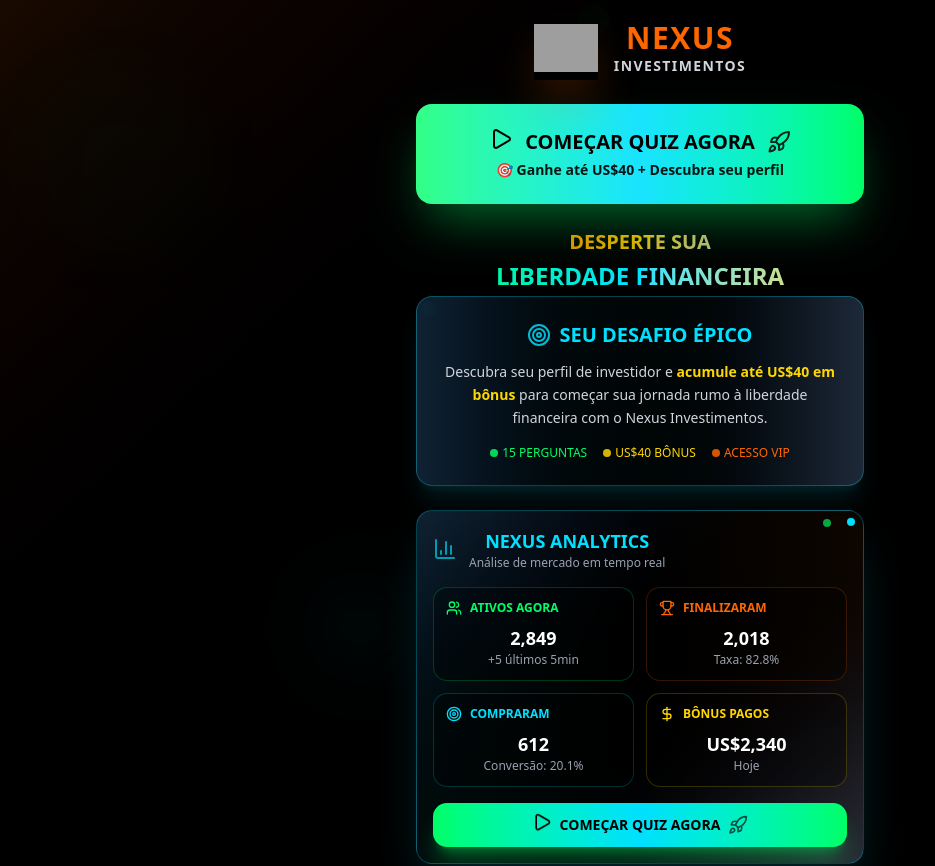
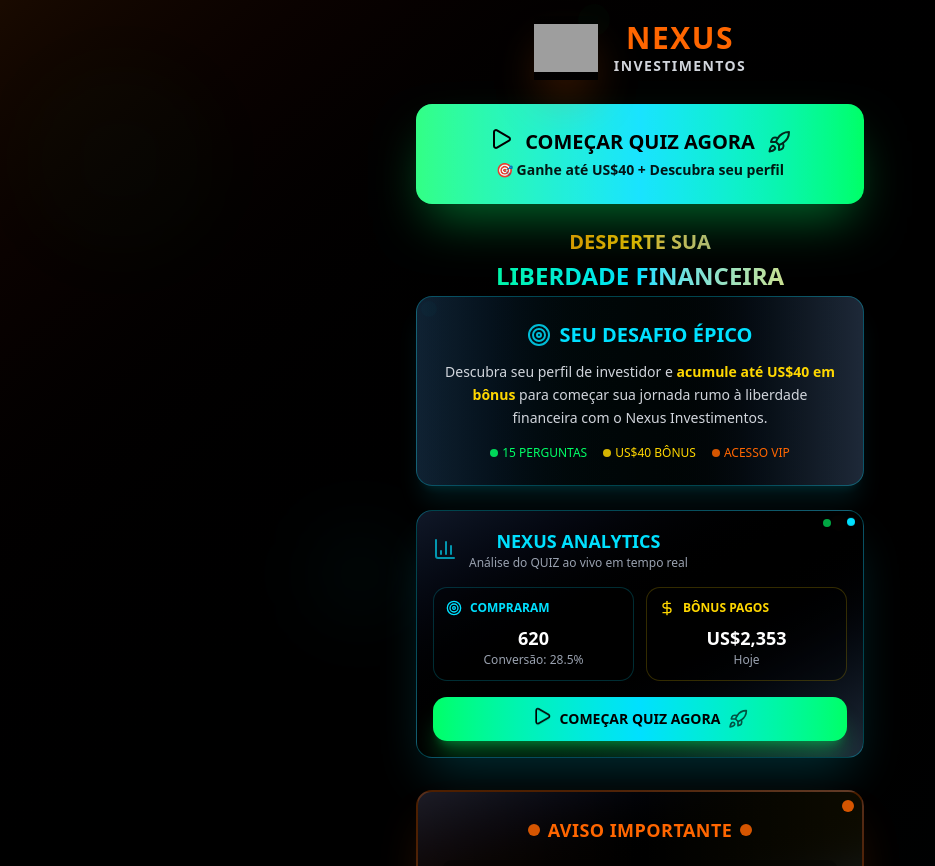
Before and after one commit to ismaelbarbosanexus/oficial-quiz-nexus-investimentos, a Next.js app: page / in a window 1280 px wide. Shown: the top 866 px of the page, without its empty margins (0-935 px from the left). Built offline with nearby package versions, Linux system fonts and the light colour scheme; grey boxes are pictures that could not be loaded.

Commit message:
🤖 Update from Lasy: Nexus Analytics - Update src/app/page.tsx

```diff
--- a/src/app/page.tsx
+++ b/src/app/page.tsx
@@ -412,7 +412,6 @@ export default function NexusQuiz() {
   const FuturisticDashboard = () => (
     <div className="bg-gradient-to-br from-gray-900 via-black to-gray-800 p-4 rounded-2xl border border-[#00e0ff]/30 shadow-2xl shadow-[#00e0ff]/20 relative overflow-hidden mb-6">
       {/* Efeitos de fundo */}
-      <div className="absolute inset-0 bg-gradient-to-r from-[#00e0ff]/5 via-transparent to-[#ff6600]/5"></div>
       <div className="absolute top-2 right-2 flex gap-1">
         <div className="w-2 h-2 bg-[#00ff66] rounded-full animate-pulse"></div>
         <div className="w-2 h-2 bg-[#ff6600] rounded-full animate-ping"></div>
@@ -424,42 +423,20 @@ export default function NexusQuiz() {
           <BarChart3 className="w-6 h-6 text-[#00e0ff] animate-pulse" />
           <div>
             <h3 className="text-lg font-bold text-[#00e0ff]">NEXUS ANALYTICS</h3>
-            <p className="text-gray-400 text-xs">Análise de mercado em tempo real</p>
+            <p className="text-gray-400 text-xs">Análise do QUIZ ao vivo em tempo real</p>
           </div>
         </div>
 
         <div className="grid grid-cols-2 gap-3 mb-4">
-          <div className="bg-black/30 p-3 rounded-xl border border-[#00ff66]/20">
-            <div className="flex items-center gap-2 mb-2">
-              <Users className="w-4 h-4 text-[#00ff66]" />
-              <span className="text-[#00ff66] text-xs font-bold">ATIVOS AGORA</span>
-            </div>
-            <div className="text-lg font-black text-white" suppressHydrationWarning>
-              {mounted ? metrics.usersStarted.toLocaleString() : '2,847'}
-            </div>
-            <div className="text-xs text-gray-400">+{Math.floor(Math.random() * 10) + 5} últimos 5min</div>
-          </div>
-
-          <div className="bg-black/30 p-3 rounded-xl border border-[#ff6600]/20">
-            <div className="flex items-center gap-2 mb-2">
-              <Trophy className="w-4 h-4 text-[#ff6600]" />
-              <span className="text-[#ff6600] text-xs font-bold">FINALIZARAM</span>
-            </div>
-            <div className="text-lg font-black text-white" suppressHydrationWarning>
-              {mounted ? metrics.usersCompleted.toLocaleString() : '2,018'}
-            </div>
-            <div className="text-xs text-gray-400">Taxa: 82.8%</div>
-          </div>
-
           <div className="bg-black/30 p-3 rounded-xl border border-[#00e0ff]/20">
             <div className="flex items-center gap-2 mb-2">
               <Target className="w-4 h-4 text-[#00e0ff]" />
               <span className="text-[#00e0ff] text-xs font-bold">COMPRARAM</span>
             </div>
             <div className="text-lg font-black text-white" suppressHydrationWarning>
-              {mounted ? metrics.usersPurchased.toLocaleString() : '612'}
+              {mounted ? (612 + Math.floor(Math.random() * 15)).toLocaleString() : '612'}
             </div>
-            <div className="text-xs text-gray-400">Conversão: 20.1%</div>
+            <div className="text-xs text-gray-400">Conversão: 28.5%</div>
           </div>
 
           <div className="bg-black/30 p-3 rounded-xl border border-[#ffd700]/20">
@@ -468,7 +445,7 @@ export default function NexusQuiz() {
               <span className="text-[#ffd700] text-xs font-bold">BÔNUS PAGOS</span>
             </div>
             <div className="text-lg font-black text-white" suppressHydrationWarning>
-              US${mounted ? metrics.bonusPaid.toLocaleString() : '2,340'}
+              US${mounted ? (2340 + Math.floor(Math.random() * 100)).toLocaleString() : '2,340'}
             </div>
             <div className="text-xs text-gray-400">Hoje</div>
           </div>
@@ -1075,7 +1052,6 @@ export default function NexusQuiz() {
         {/* Pergunta com design mais futurístico */}
         <div className="bg-gradient-to-br from-gray-900 via-black to-gray-800 p-6 rounded-2xl mb-6 border border-gray-700 relative overflow-hidden shadow-2xl">
           {/* Efeitos visuais de trading */}
-          <div className="absolute inset-0 bg-gradient-to-r from-[#ff6600]/5 via-transparent to-[#00e0ff]/5"></div>
           <div className="absolute top-2 right-2 flex gap-1">
             <div className="w-2 h-2 bg-[#00ff66] rounded-full animate-pulse"></div>
             <div className="w-2 h-2 bg-[#ff6600] rounded-full animate-ping"></div>
```
